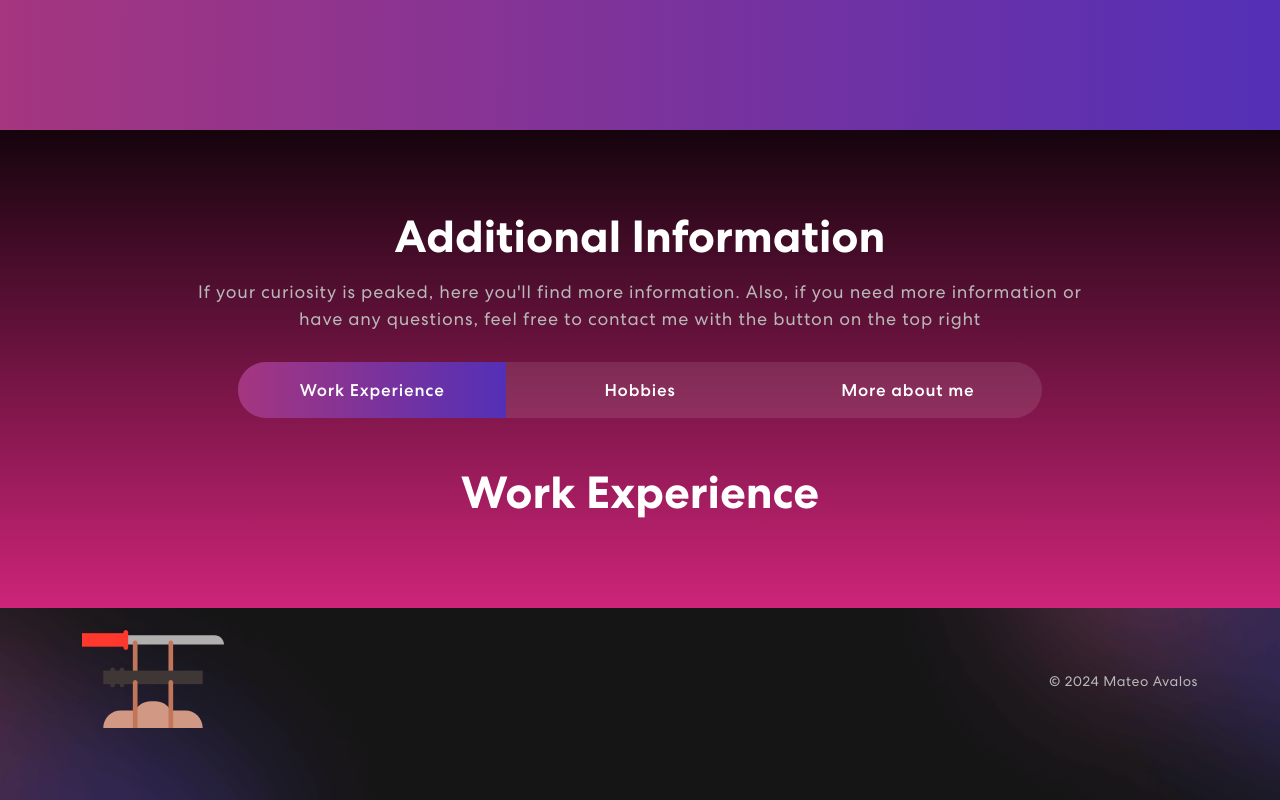
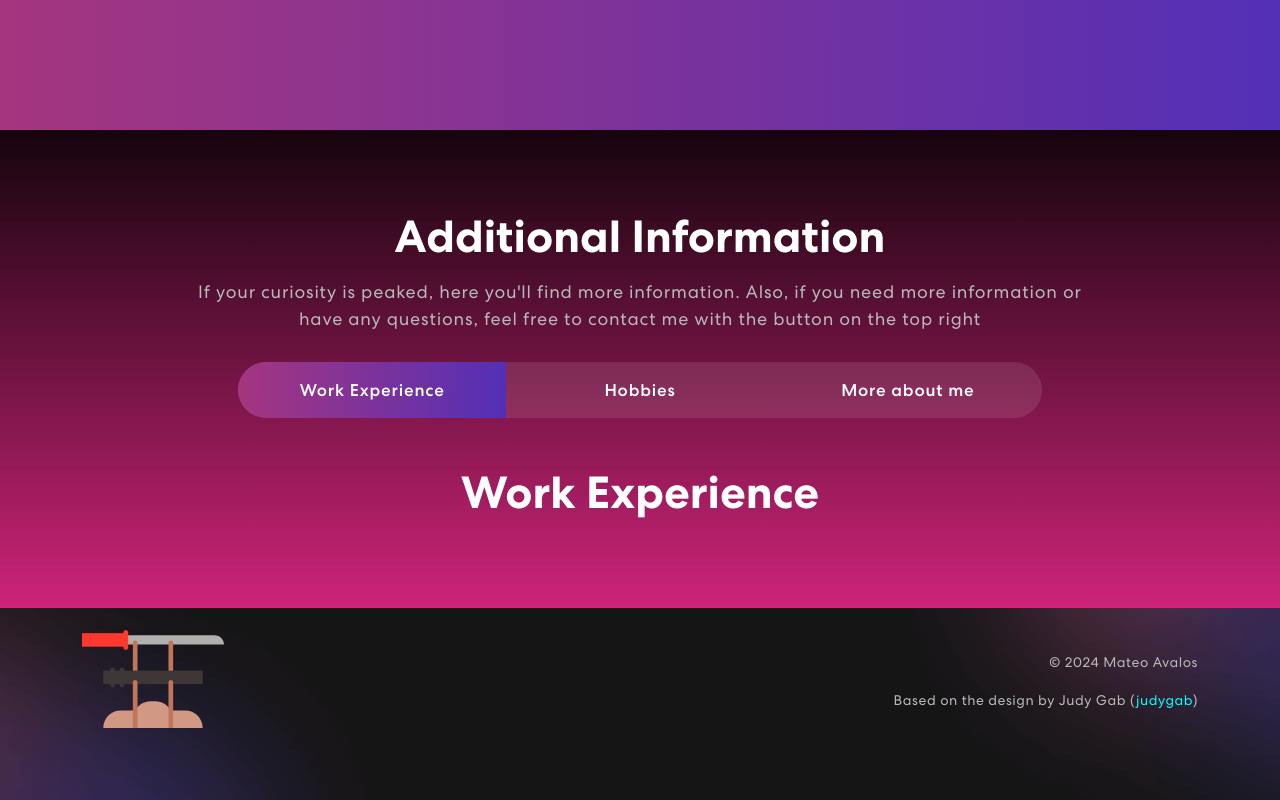
Before and after one commit to mateoavalose/WebEngineering2024-2, a React (Vite) app in the folder Portfolio/: page / in a window 1280 px wide. Shown: the part 2263-3063 px from the top of the page. Built offline with nearby package versions, Linux system fonts and the light colour scheme.

Commit message:
Added credits on footer

```diff
--- a/Portfolio/src/components/footer.tsx
+++ b/Portfolio/src/components/footer.tsx
@@ -11,6 +11,7 @@ export const Footer = () => {
                     </Col>
                     <Col sm={6} className="text-center text-sm-end">
                         <p>&copy; 2024 Mateo Avalos</p>
+                        <p>Based on the design by Judy Gab (<span style={{color: "cyan"}}>judygab</span>)</p>
                     </Col>
                 </Row>
             </Container>
```
